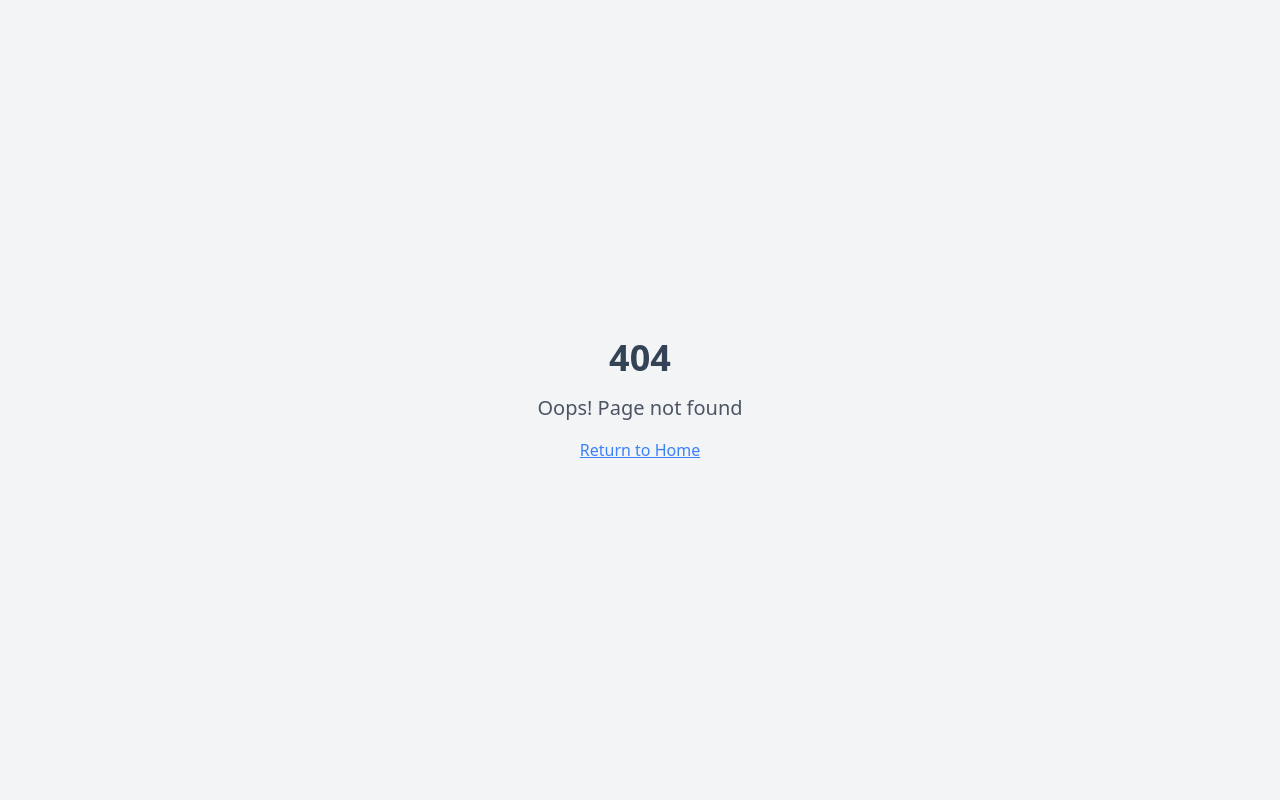
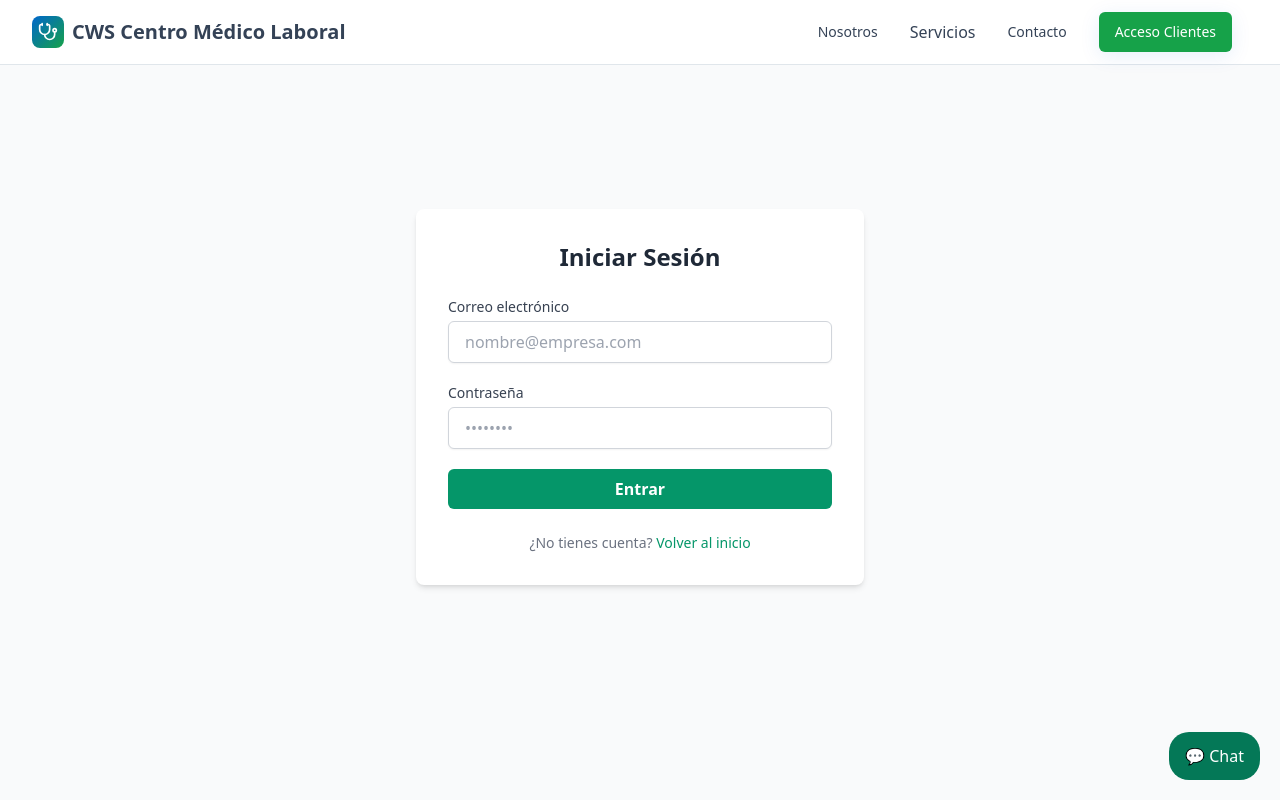
Before and after one commit to Bennieroling/fl_cms, a React (Vite) app: page /Login in a window 1280 px wide. Before the commit this address had no page. Shown: the top 800 px of the page. Built offline with nearby package versions, Linux system fonts and the light colour scheme.

Commit message:
Login page

```diff
--- a/src/App.tsx
+++ b/src/App.tsx
@@ -10,6 +10,7 @@ import NotFound from "./pages/NotFound";
 import AgendarConsulta from "./pages/AgendarConsulta";
 import Nosotros from "./pages/Nosotros";
 import Servicios from "./pages/Servicios";
+import Login from "./pages/Login";
 
 function ScrollToHash() {
   const { hash } = useLocation();
@@ -42,6 +43,7 @@ const App = () => (
           <Route path="*" element={<NotFound />} />
           <Route path="/Nosotros" element={<Nosotros />} />
           <Route path="/Servicios" element={<Servicios />} />
+          <Route path="/Login" element={<Login />} />
         </Routes>
       </BrowserRouter>
     </TooltipProvider>
--- a/src/components/ui/menubar.tsx
+++ b/src/components/ui/menubar.tsx
@@ -248,7 +248,9 @@ const MenubarMain = () => {
         <Link to="/nosotros" className="text-sm font-medium">Nosotros</Link>
         <Link to="/servicios" className="px-4 py-2 hover:bg-gray-100">Servicios</Link>
         <Link to="/agendar-consulta#hero" className="text-sm font-medium">Contacto</Link>
-         <Button variant="medical">Acceso Clientes</Button>
+         <Link to="/login" className="px-4 py-2 hover:bg-gray-100">
+            <Button variant="medical">Acceso Clientes</Button>
+          </Link>
       </div>
 
       {/* Mobile Menu Toggle */}
@@ -266,7 +268,9 @@ const MenubarMain = () => {
           <Link to="/nosotros" className="text-sm font-medium">Nosotros</Link>
           <Link to="/servicios" className="px-4 py-2 hover:bg-gray-100">Servicios</Link>
           <Link to="/agendar-consulta#hero" className="px-4 py-2 hover:bg-gray-100">Contacto</Link>
-          <Button variant="medical">Acceso Clientes</Button>
+          <Link to="/login" className="px-4 py-2 hover:bg-gray-100">
+            <Button variant="medical">Acceso Clientes</Button>
+          </Link>
         </div>
       )}
     </div>
--- /dev/null
+++ b/src/pages/Login.tsx
@@ -0,0 +1,51 @@
+
+
+import React from "react";
+import { Link } from "react-router-dom";
+import Layout from "@/components/Layout";
+const Login: React.FC = () => {
+  return (
+    <Layout>
+    <div className="min-h-screen bg-gray-50 flex items-start justify-center px-4 pt-16">
+      <div className="max-w-md w-full bg-white p-8 rounded-lg shadow-md">
+        <h2 className="text-2xl font-bold text-center text-gray-800 mb-6">Iniciar Sesión</h2>
+        <form className="space-y-5">
+          <div>
+            <label htmlFor="email" className="block text-sm font-medium text-gray-700">
+              Correo electrónico
+            </label>
+            <input
+              type="email"
+              id="email"
+              placeholder="nombre@empresa.com"
+              className="mt-1 block w-full px-4 py-2 border border-gray-300 rounded-md shadow-sm focus:outline-none focus:ring-emerald-500 focus:border-emerald-500"
+            />
+          </div>
+          <div>
+            <label htmlFor="password" className="block text-sm font-medium text-gray-700">
+              Contraseña
+            </label>
+            <input
+              type="password"
+              id="password"
+              placeholder="••••••••"
+              className="mt-1 block w-full px-4 py-2 border border-gray-300 rounded-md shadow-sm focus:outline-none focus:ring-emerald-500 focus:border-emerald-500"
+            />
+          </div>
+          <button
+            type="button"
+            className="w-full bg-emerald-600 hover:bg-emerald-700 text-white font-semibold py-2 px-4 rounded-md transition duration-200"
+          >
+            Entrar
+          </button>
+        </form>
+        <p className="text-center text-sm text-gray-500 mt-6">
+          ¿No tienes cuenta? <Link to="/" className="text-emerald-600 hover:underline">Volver al inicio</Link>
+        </p>
+      </div>
+    </div>
+    </Layout>
+  );
+};
+
+export default Login;
```
